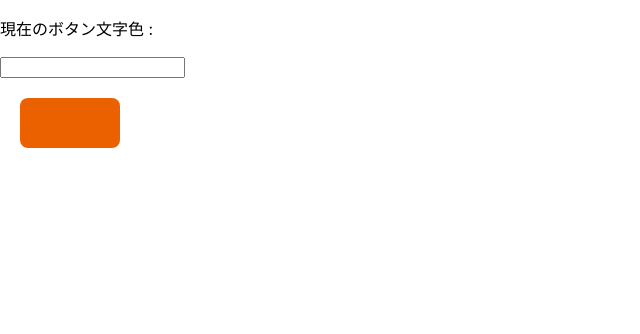
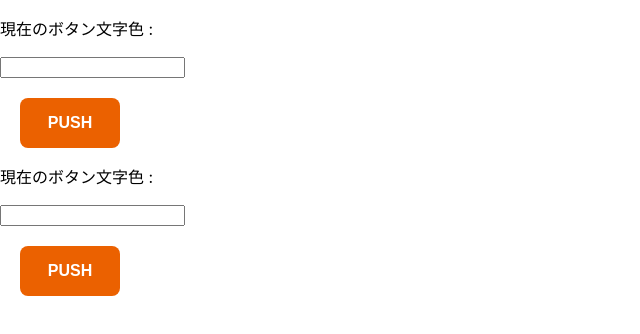
Before and after one commit to yusuke39/components, a React (Create React App) app: page / in a window 1280 px wide. Shown: the top 334 px of the page, without its empty margins (0-640 px from the left). Built offline with nearby package versions, Linux system fonts and the light colour scheme.

Commit message:
buttonをFormの子供として考えた場合

```diff
--- a/src/App.js
+++ b/src/App.js
@@ -36,6 +36,7 @@ const App = () => {
     // </>
     <>
       <Form />
+      <Form />
     </>
   );
 };
--- a/src/share/Form.js
+++ b/src/share/Form.js
@@ -1,4 +1,5 @@
 import Button from "../share/Button";
+import React, { Fragment, useState } from "react";
 
 const Form = (props) => {
   //　練習1
@@ -11,6 +12,12 @@ const Form = (props) => {
   // const changeButtonBackgroundColor = (e) => {
   //   props.setButtonBackGroundColor(e.target.value);
   // };
+
+  const [color, setColor] = useState("");
+
+  const changeButtonColor = (e) => {
+    setColor(e.target.value);
+  };
 
   return (
     //　練習1
@@ -35,10 +42,10 @@ const Form = (props) => {
     // </>
 
     <>
-      <p>現在のボタン文字色 : {props.color}</p>
-      <input value={props.color} type="text"></input>
+      <p>現在のボタン文字色 : {color}</p>
+      <input value={color} onChange={changeButtonColor} type="text"></input>
       <div>
-        <Button />
+        <Button buttonName="PUSH" color={color} />
       </div>
     </>
   );
```
